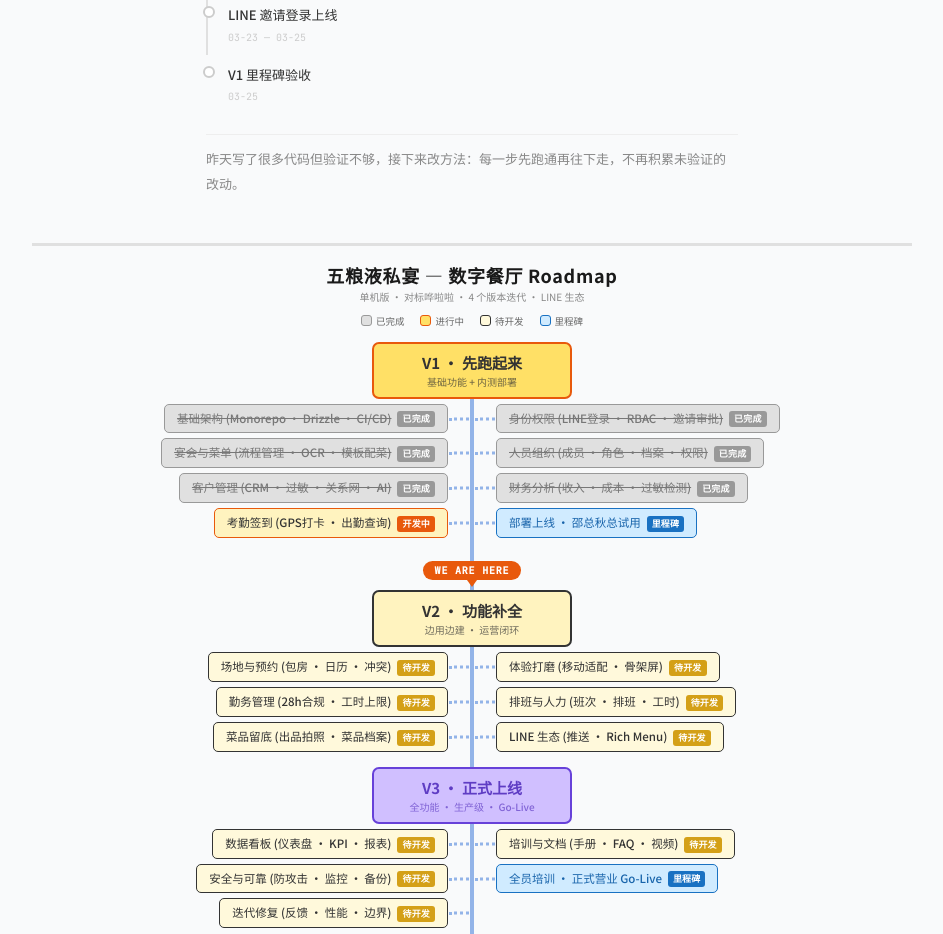
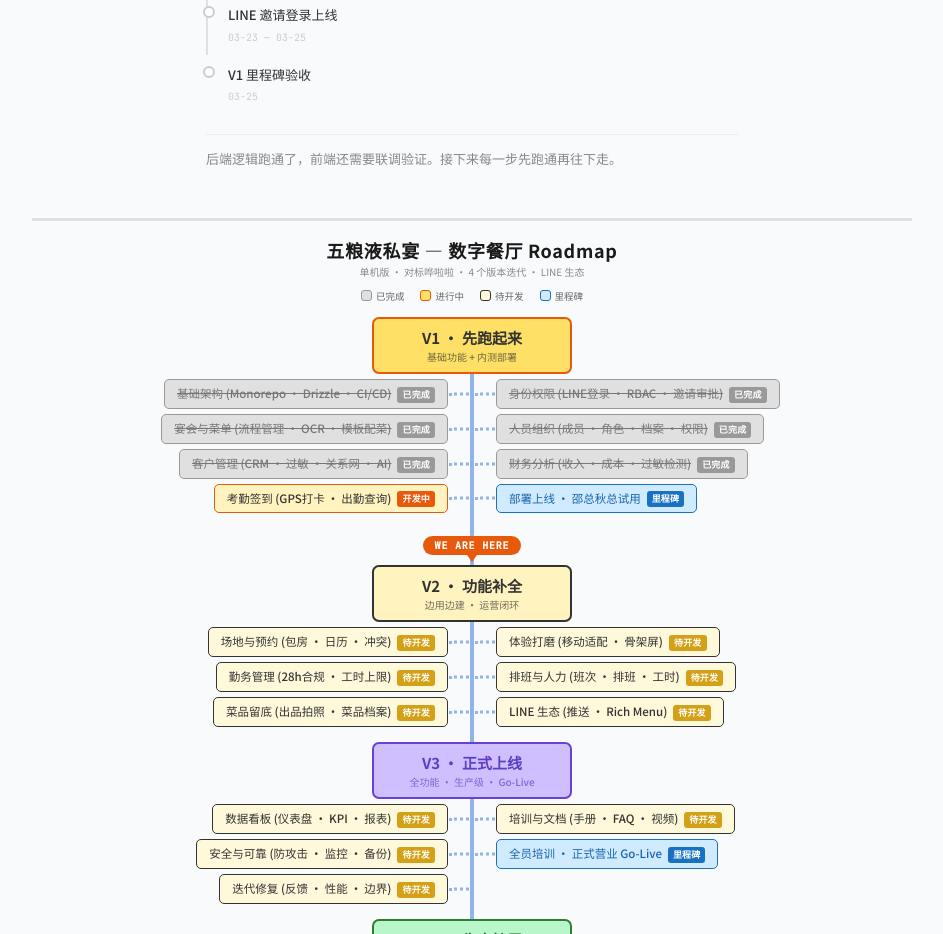
Before and after one commit to Kevinzh0C/restaurant-docs, a plain HTML site: page index.html in a window 1280 px wide. Shown: the part 956-1890 px from the top of the page, without its empty margins (168-1111 px from the left). Drawn offline with Linux system fonts and the light colour scheme.

Commit message:
fix: soften bottom line

```diff
--- a/index.html
+++ b/index.html
@@ -355,7 +355,7 @@
         <div class="ph"><div class="t">V1 里程碑验收</div><div class="time">03-25</div></div>
       </div>
 
-      <div class="bottom">昨天写了很多代码但验证不够，接下来改方法：每一步先跑通再往下走，不再积累未验证的改动。</div>
+      <div class="bottom">后端逻辑跑通了，前端还需要联调验证。接下来每一步先跑通再往下走。</div>
     </div>
   </details>
 </div>
```
